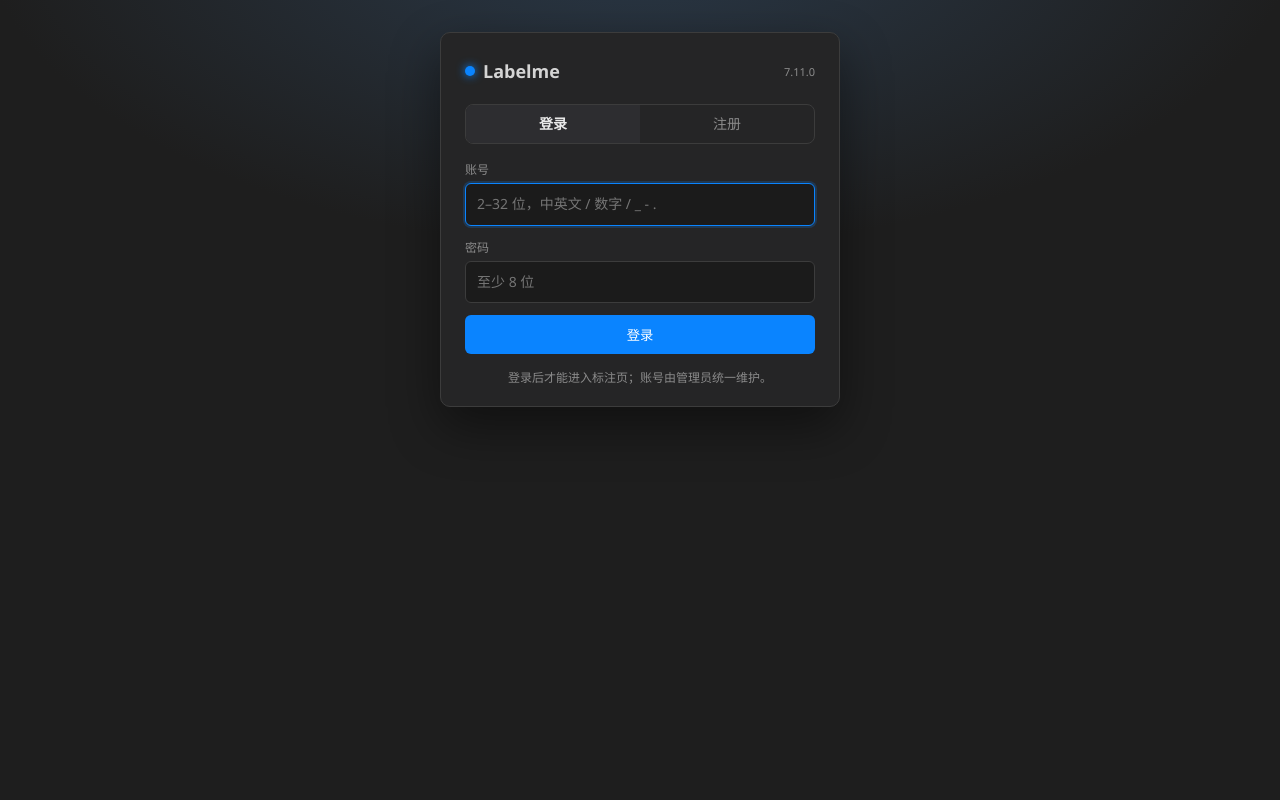
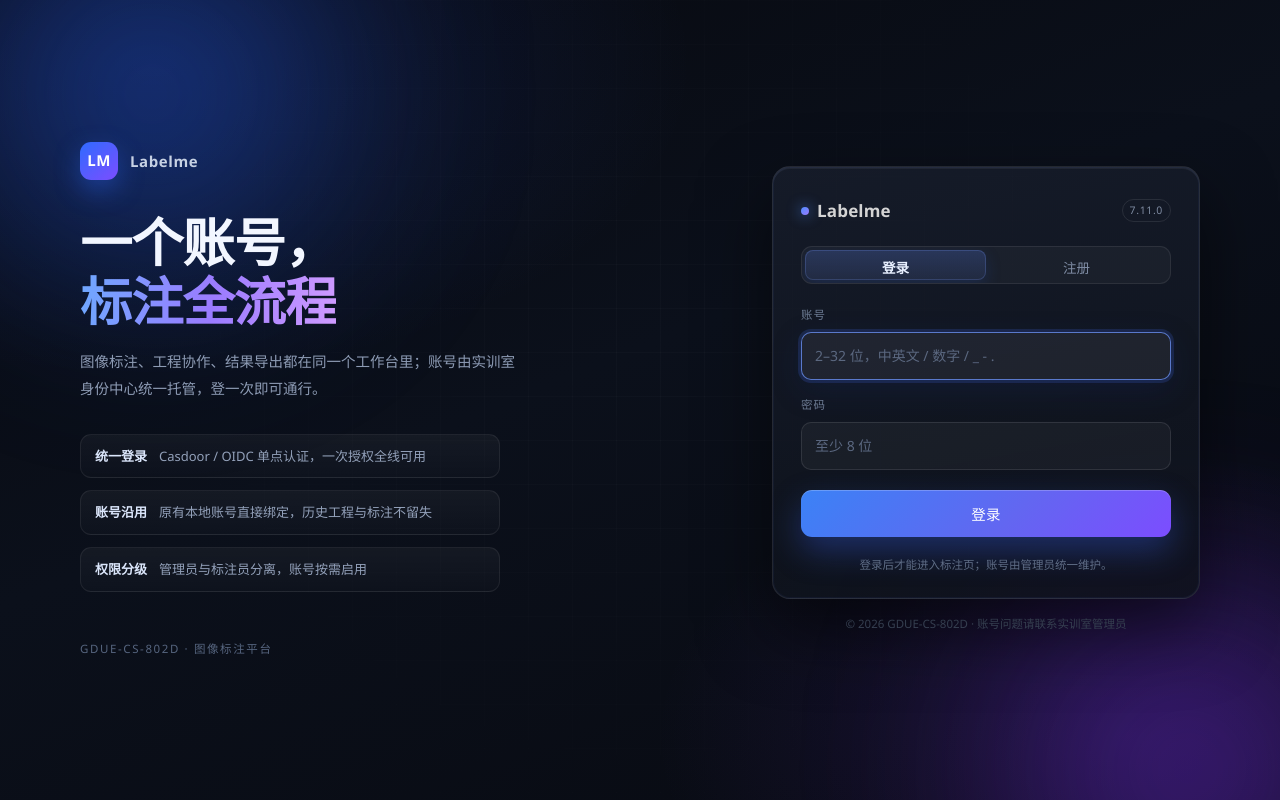
Before and after one commit to liang1481624299/labelme-web, a plain HTML site: page frontend/login.html in a window 1280 px wide. Drawn offline with Linux system fonts and the light colour scheme; no server answers.

Commit message:
feat(login): 重做登录页视觉并补单点登录引导

```diff
--- /dev/null
+++ b/frontend/login.css
@@ -0,0 +1,345 @@
+/* 登录页专属样式。覆盖 auth.css 里 .auth-body / .auth-card 等基础外观，
+   不改动 admin.html 使用的 .admin-* 类，避免影响管理面板。
+   视觉目标：暗色 + 冷色光斑 + 玻璃卡片，左侧品牌叙事，右侧登录操作。 */
+
+.auth-body {
+  display: block;
+  padding: 0;
+  min-height: 100vh;
+  background:
+    radial-gradient(900px 520px at 12% 8%, rgba(56, 99, 255, .16), transparent 60%),
+    radial-gradient(760px 460px at 88% 92%, rgba(124, 58, 237, .16), transparent 62%),
+    linear-gradient(158deg, #07090f 0%, #0b101b 46%, #080a11 100%);
+  color: var(--text);
+  overflow-x: hidden;
+}
+
+/* ---------------------------------------------------------------- 背景装饰 */
+.auth-sky {
+  position: fixed;
+  inset: 0;
+  pointer-events: none;
+  overflow: hidden;
+  z-index: 0;
+}
+.sky-blob {
+  position: absolute;
+  display: block;
+  width: 520px;
+  height: 520px;
+  border-radius: 50%;
+  filter: blur(90px);
+  opacity: .55;
+}
+.sky-blob.b1 {
+  top: -180px; left: -120px;
+  background: radial-gradient(circle at 50% 50%, #2158e0, transparent 68%);
+  animation: floaty 22s ease-in-out infinite;
+}
+.sky-blob.b2 {
+  right: -160px; bottom: -220px;
+  background: radial-gradient(circle at 50% 50%, #6d28d9, transparent 70%);
+  animation: floaty 28s ease-in-out infinite reverse;
+}
+.sky-grid {
+  position: absolute;
+  inset: 0;
+  background-image:
+    linear-gradient(rgba(255, 255, 255, .045) 1px, transparent 1px),
+    linear-gradient(90deg, rgba(255, 255, 255, .045) 1px, transparent 1px);
+  background-size: 44px 44px;
+  mask-image: radial-gradient(circle at 50% 42%, #000 0%, transparent 78%);
+  -webkit-mask-image: radial-gradient(circle at 50% 42%, #000 0%, transparent 78%);
+  opacity: .5;
+}
+@keyframes floaty {
+  0%, 100% { transform: translate3d(0, 0, 0) scale(1); }
+  50% { transform: translate3d(28px, 34px, 0) scale(1.06); }
+}
+
+/* ---------------------------------------------------------------- 版式 */
+.auth-layout {
+  position: relative;
+  z-index: 1;
+  display: grid;
+  grid-template-columns: minmax(0, 1fr) minmax(360px, 428px);
+  gap: clamp(32px, 5vw, 84px);
+  align-items: center;
+  width: min(1120px, 100% - 64px);
+  margin: 0 auto;
+  min-height: 100vh;
+  padding: 56px 0;
+}
+
+/* 左侧品牌区 */
+.auth-hero {
+  animation: rise .7s cubic-bezier(.22, .9, .28, 1) both;
+}
+.hero-top {
+  display: flex;
+  align-items: center;
+  gap: 12px;
+  margin-bottom: clamp(24px, 4vh, 44px);
+}
+.hero-logo {
+  width: 38px; height: 38px;
+  display: grid; place-items: center;
+  border-radius: 11px;
+  background: linear-gradient(140deg, #2f6bff, #7c4dff);
+  color: #fff;
+  font: 700 15px/1 "Segoe UI", system-ui, sans-serif;
+  letter-spacing: .5px;
+  box-shadow: 0 10px 26px rgba(47, 107, 255, .38);
+}
+.hero-site {
+  font-size: 15px;
+  letter-spacing: .04em;
+  color: #c7d2e4;
+  font-weight: 600;
+}
+
+.hero-title {
+  margin: 0 0 18px;
+  font-size: clamp(30px, 4.2vw, 52px);
+  line-height: 1.14;
+  font-weight: 700;
+  letter-spacing: -.015em;
+  color: #f2f6ff;
+}
+.hero-title span {
+  display: inline-block;
+  background: linear-gradient(96deg, #6ea8ff 0%, #9b7bff 52%, #cf9bff 100%);
+  -webkit-background-clip: text;
+  background-clip: text;
+  color: transparent;
+}
+.hero-sub {
+  margin: 0 0 clamp(22px, 4vh, 36px);
+  max-width: 30em;
+  font-size: 14.5px;
+  line-height: 1.85;
+  color: #8d9bb4;
+}
+
+.hero-points {
+  list-style: none;
+  margin: 0 0 clamp(26px, 6vh, 56px);
+  padding: 0;
+  display: grid;
+  gap: 12px;
+  max-width: 30em;
+}
+.hero-points li {
+  display: flex;
+  align-items: baseline;
+  gap: 12px;
+  padding: 11px 14px;
+  border: 1px solid rgba(255, 255, 255, .07);
+  border-radius: 11px;
+  background: linear-gradient(180deg, rgba(255, 255, 255, .045), rgba(255, 255, 255, .015));
+  font-size: 13px;
+  color: #93a1ba;
+}
+.hero-points b {
+  color: #dbe6fb;
+  font-weight: 600;
+  flex: 0 0 auto;
+}
+
+.hero-meta {
+  margin: 0;
+  font-size: 11.5px;
+  letter-spacing: .14em;
+  text-transform: uppercase;
+  color: #56657f;
+}
+
+/* 右侧登录区 */
+.auth-panel {
+  animation: rise .7s .1s cubic-bezier(.22, .9, .28, 1) both;
+}
+@keyframes rise {
+  from { opacity: 0; transform: translate3d(0, 18px, 0); }
+  to { opacity: 1; transform: none; }
+}
+
+.auth-card {
+  width: 100%;
+  max-width: none;
+  padding: 30px 28px 24px;
+  border-radius: 18px;
+  border: 1px solid rgba(255, 255, 255, .09);
+  background: linear-gradient(170deg, rgba(24, 30, 44, .82), rgba(14, 18, 27, .86));
+  backdrop-filter: blur(20px) saturate(150%);
+  -webkit-backdrop-filter: blur(20px) saturate(150%);
+  box-shadow:
+    0 30px 70px rgba(0, 0, 0, .55),
+    0 2px 0 rgba(255, 255, 255, .05) inset,
+    0 0 0 1px rgba(80, 120, 255, .06) inset;
+}
+
+.auth-legal {
+  margin: 16px 0 0;
+  text-align: center;
+  font-size: 11.5px;
+  color: #4d5b73;
+}
+
+/* 品牌行 */
+.auth-brand {
+  margin-bottom: 22px;
+  font-size: 17px;
+  letter-spacing: .01em;
+}
+.auth-brand .dot {
+  width: 8px; height: 8px;
+  background: linear-gradient(140deg, #4d8dff, #9b7bff);
+  box-shadow: 0 0 14px rgba(77, 141, 255, .85);
+}
+.auth-brand .ver {
+  padding: 2px 7px;
+  border-radius: 999px;
+  border: 1px solid rgba(255, 255, 255, .09);
+  font-size: 10.5px;
+  letter-spacing: .06em;
+  color: #7d8aa0;
+}
+
+/* 分段控件式的登录/注册切换 */
+.auth-tabs {
+  position: relative;
+  height: 38px;
+  padding: 3px;
+  border: 1px solid rgba(255, 255, 255, .08);
+  border-radius: 11px;
+  background: rgba(255, 255, 255, .035);
+  margin-bottom: 22px;
+  overflow: hidden;
+}
+.auth-tab {
+  position: relative;
+  z-index: 1;
+  height: 100%;
+  border-radius: 8px;
+  font-size: 13.5px;
+  color: #7f8ca4;
+  transition: color .18s ease;
+}
+.auth-tab.active {
+  background: linear-gradient(180deg, rgba(90, 130, 255, .22), rgba(90, 130, 255, .1));
+  color: #e8f0ff;
+  box-shadow: 0 0 0 1px rgba(120, 155, 255, .22) inset, 0 6px 16px rgba(37, 76, 180, .22);
+}
+
+/* 输入框 */
+.field { margin-bottom: 16px; }
+.field > span {
+  margin-bottom: 7px;
+  font-size: 11.5px;
+  letter-spacing: .08em;
+  text-transform: uppercase;
+  color: #6d7c94;
+}
+.field input {
+  padding: 12px 13px;
+  border-radius: 10px;
+  border: 1px solid rgba(255, 255, 255, .1);
+  background: rgba(255, 255, 255, .04);
+  color: #eef3ff;
+  font-size: 14px;
+  transition: border-color .2s ease, box-shadow .2s ease, background .2s ease;
+}
+.field input::placeholder { color: #5b6880; }
+.field input:focus {
+  border-color: rgba(110, 150, 255, .75);
+  background: rgba(255, 255, 255, .06);
+  box-shadow: 0 0 0 3px rgba(70, 110, 240, .18), 0 10px 30px rgba(20, 40, 100, .25);
+}
+
+.auth-hint { font-size: 12.5px; color: #78879f; line-height: 1.7; }
+.auth-error {
+  border-radius: 10px;
+  border: 1px solid rgba(255, 96, 96, .38);
+  background: rgba(255, 74, 74, .1);
+  color: #ffc0c0;
+  font-size: 12.5px;
+  line-height: 1.7;
+}
+
+/* 主按钮 */
+.auth-submit {
+  margin-top: 4px;
+  padding: 13px 0;
+  border-radius: 11px;
+  background: linear-gradient(135deg, #3b82f6 0%, #6366f1 58%, #7c4dff 100%);
+  font-size: 14.5px;
+  letter-spacing: .02em;
+  box-shadow: 0 14px 32px rgba(56, 100, 240, .34), 0 1px 0 rgba(255, 255, 255, .22) inset;
+  transition: transform .16s ease, box-shadow .16s ease, filter .16s ease;
+}
+.auth-submit:hover:not(:disabled) {
+  transform: translateY(-1px);
+  filter: saturate(115%) brightness(1.06);
+  box-shadow: 0 18px 40px rgba(56, 100, 240, .42), 0 1px 0 rgba(255, 255, 255, .26) inset;
+}
+.auth-submit:active:not(:disabled) {
+  transform: translateY(0);
+  box-shadow: 0 8px 20px rgba(56, 100, 240, .3);
+}
+.auth-submit:disabled { opacity: .65; cursor: progress; }
+
+/* 分隔线与 SSO */
+.auth-sso { margin-top: 20px; }
+.auth-sso-or { color: #5f6d86; font-size: 11.5px; letter-spacing: .1em; }
+.auth-sso-or::before, .auth-sso-or::after {
+  width: 36%;
+  border-top-color: rgba(255, 255, 255, .09);
+}
+.auth-sso-btn {
+  padding: 12px 0;
+  border-radius: 11px;
+  border: 1px solid rgba(140, 170, 255, .38);
+  background: linear-gradient(180deg, rgba(90, 130, 255, .12), rgba(90, 130, 255, .05));
+  color: #b9d2ff;
+  font-size: 14px;
+  letter-spacing: .02em;
+  transition: background .18s ease, border-color .18s ease, transform .16s ease;
+}
+.auth-sso-btn:hover {
+  background: linear-gradient(180deg, rgba(110, 150, 255, .2), rgba(90, 130, 255, .08));
+  border-color: rgba(150, 180, 255, .6);
+  transform: translateY(-1px);
+}
+
+.auth-foot {
+  margin-top: 18px;
+  font-size: 11.5px;
+  line-height: 1.7;
+  color: #5f6d86;
+}
+
+/* ---------------------------------------------------------------- 响应式 */
+@media (max-width: 940px) {
+  .auth-layout {
+    grid-template-columns: 1fr;
+    gap: 26px;
+    width: min(520px, 100% - 32px);
+    padding: 40px 0 48px;
+  }
+  .hero-top { margin-bottom: 20px; }
+  .hero-title { font-size: 30px; margin-bottom: 12px; }
+  .hero-title span { display: inline; }
+  .hero-sub { font-size: 13px; margin-bottom: 0; line-height: 1.75; }
+  .hero-points, .hero-meta { display: none; }
+  .auth-card { padding: 24px 20px 20px; border-radius: 16px; }
+}
+
+@media (max-height: 700px) and (min-width: 941px) {
+  .auth-layout { padding: 28px 0; }
+  .hero-points { display: none; }
+}
+
+@media (prefers-reduced-motion: reduce) {
+  .sky-blob, .auth-hero, .auth-panel { animation: none !important; }
+  .auth-submit, .auth-sso-btn, .field input { transition: none !important; }
+}
--- a/frontend/login.html
+++ b/frontend/login.html
@@ -3,11 +3,38 @@
 <head>
   <meta charset="utf-8" />
   <meta name="viewport" content="width=device-width, initial-scale=1, viewport-fit=cover" />
+  <meta name="theme-color" content="#07090f" />
   <title>登录 · Labelme</title>
   <link rel="stylesheet" href="auth.css" />
+  <link rel="stylesheet" href="login.css" />
   <link rel="stylesheet" href="mobile-gate.css" />
 </head>
 <body class="auth-body">
+  <div class="auth-sky" aria-hidden="true">
+    <span class="sky-blob b1"></span>
+    <span class="sky-blob b2"></span>
+    <span class="sky-grid"></span>
+  </div>
+
+  <div class="auth-layout">
+    <section class="auth-hero">
+      <div class="hero-top">
+        <span class="hero-logo">LM</span>
+        <span class="hero-site" id="heroSite">Labelme</span>
+      </div>
+      <h1 class="hero-title">一个账号，<br /><span>标注全流程</span></h1>
+      <p class="hero-sub">
+        图像标注、工程协作、结果导出都在同一个工作台里；账号由实训室身份中心统一托管，登一次即可通行。
+      </p>
+      <ul class="hero-points">
+        <li><b>统一登录</b>Casdoor / OIDC 单点认证，一次授权全线可用</li>
+        <li><b>账号沿用</b>原有本地账号直接绑定，历史工程与标注不留失</li>
+        <li><b>权限分级</b>管理员与标注员分离，账号按需启用</li>
+      </ul>
+      <p class="hero-meta">GDUE-CS-802D · 图像标注平台</p>
+    </section>
+
+    <main class="auth-panel">
       <div class="auth-card">
         <div class="auth-brand">
           <span class="dot"></span>
@@ -48,6 +75,9 @@
           登录后才能进入标注页；账号由管理员统一维护。
         </p>
       </div>
+      <p class="auth-legal">© 2026 GDUE-CS-802D · 账号问题请联系实训室管理员</p>
+    </main>
+  </div>
   <script src="login.js"></script>
   <script src="mobile-gate.js"></script>
 </body>
--- a/frontend/login.js
+++ b/frontend/login.js
@@ -131,6 +131,9 @@ if (params.get('sso_error')) {
     document.title = `登录 · ${siteName}`;
     const brand = document.querySelector('.auth-brand span:not(.dot):not(.ver)');
     if (brand) brand.textContent = siteName;
+    /* 左侧品牌区标题同样跟随站点名，避免两边不一致 */
+    const heroSite = $('heroSite');
+    if (heroSite) heroSite.textContent = siteName;
     const ldap = (data && data.ldap) || {};
     const sso = (data && data.sso) || {};
     if (sso.enabled) {
```
Lines whose indentation alone changed are shown as unchanged.
